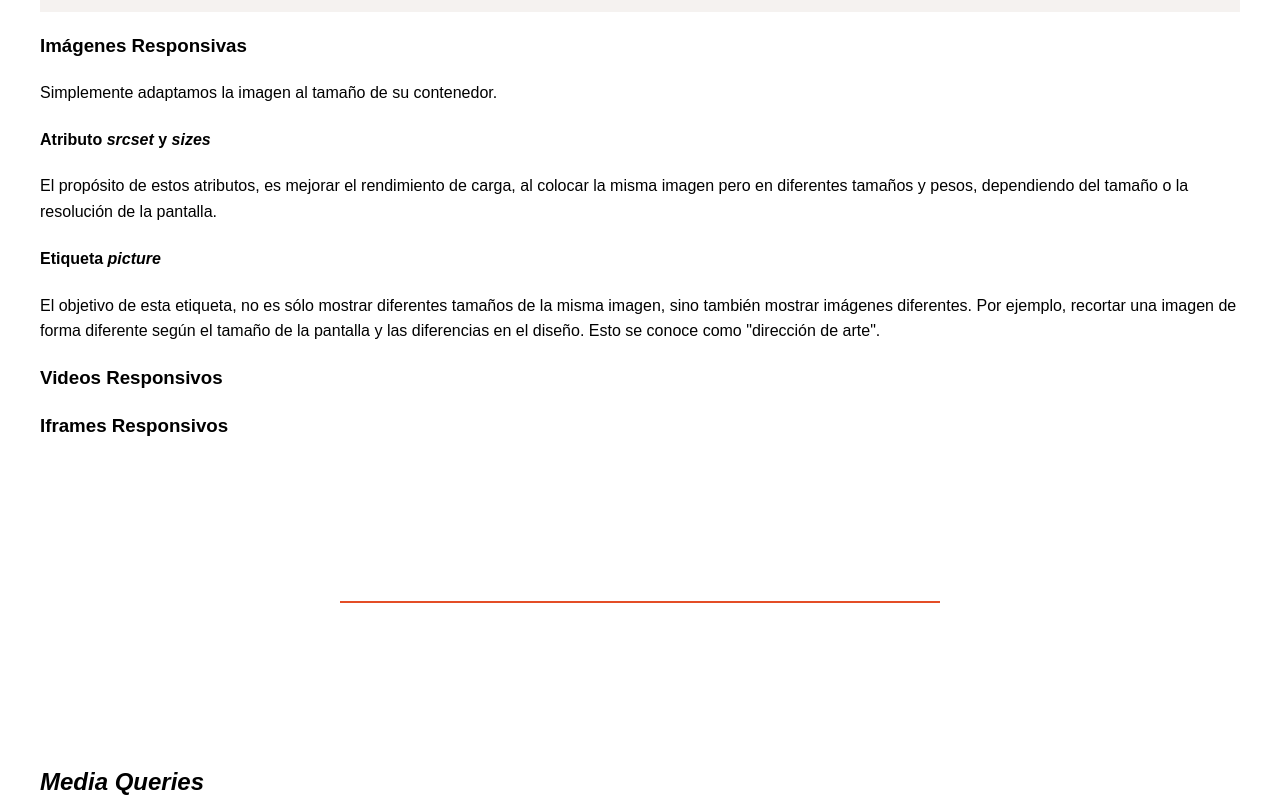
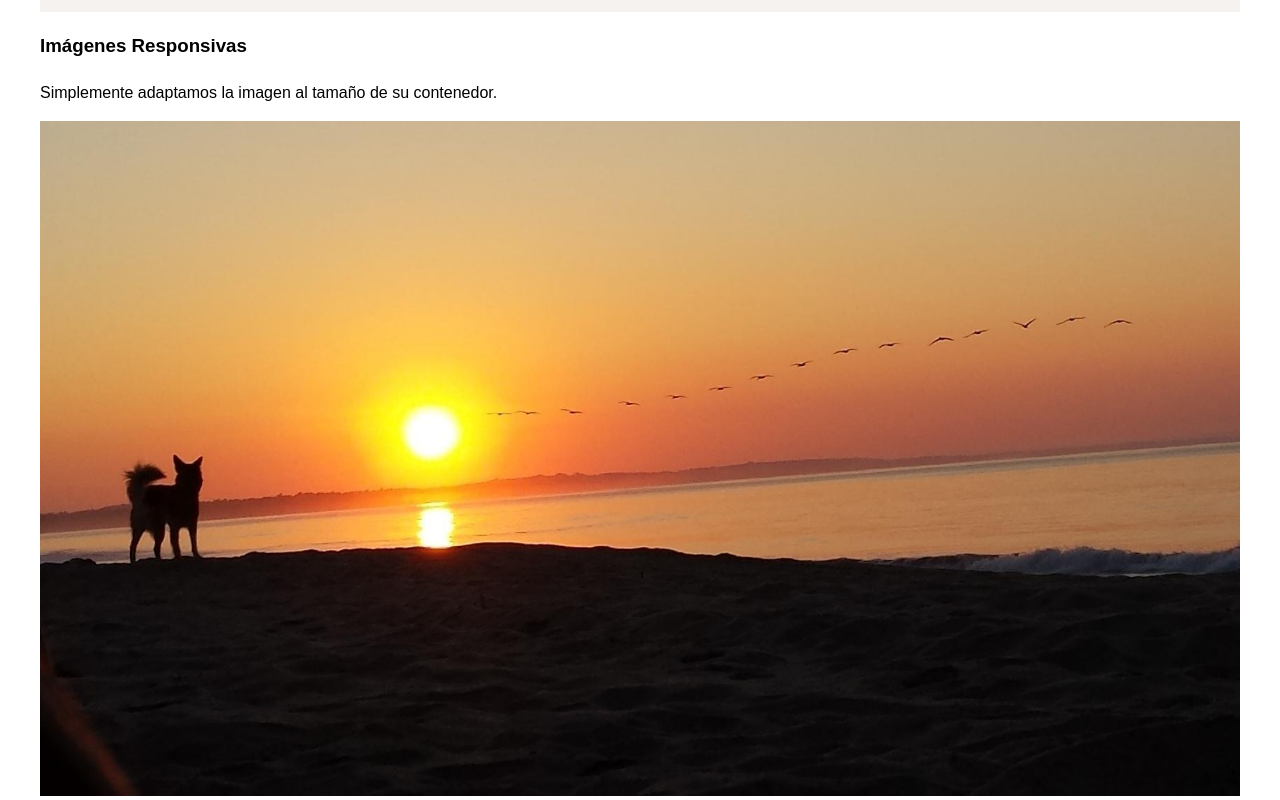
Before and after one commit to MiguelDominguezSanchez/responsive-design-CSS-architecture, a plain HTML site: page index.html in a window 1280 px wide. Shown: the part 4080-4880 px from the top of the page. Drawn offline with nearby package versions, Linux system fonts and the light colour scheme.

Commit message:
Multimedia Flexible

```diff
--- a/css/style.css
+++ b/css/style.css
@@ -84,3 +84,11 @@ div[class*="box"] {
   width: 50%;
   height: 20vh;
 }
+
+/*  */
+
+img {
+  max-width: 100%;
+  /* auto prevents it from being deformed  */
+  height: auto;
+}
--- a/index.html
+++ b/index.html
@@ -109,6 +109,7 @@
       </code></pre>
       <h3>Imágenes Responsivas</h3>
       <p>Simplemente adaptamos la imagen al tamaño de su contenedor.</p>
+      <img src="img/puesta-sol.jpg" alt="Puesta de Sol">
       <h4>Atributo <i>srcset</i> y <i>sizes</i></h4>
       <p>
         El propósito de estos atributos, es mejorar el rendimiento de carga, al colocar la misma imagen pero en
```
